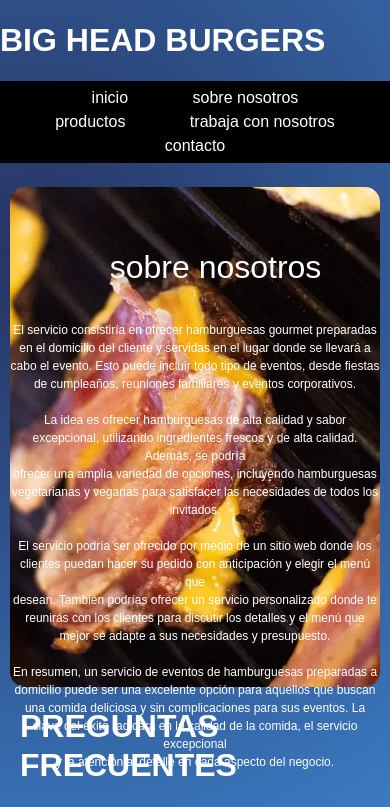
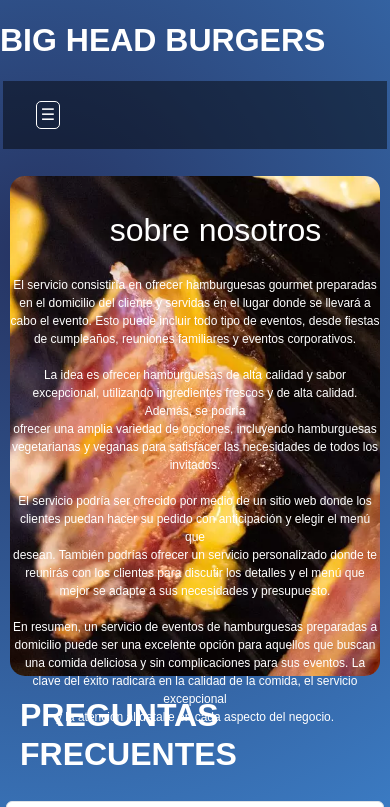
Before and after one commit to LennoxAltbach/Coderhouse, a website: page pages/sobre-nosotros.html in a window 390 px wide. Shown: the top 807 px of the page. Drawn offline with nearby package versions, Linux system fonts and the light colour scheme.

Commit message:
menu hamburguesa

```diff
--- a/pages/sobre-nosotros.html
+++ b/pages/sobre-nosotros.html
@@ -9,18 +9,29 @@
     <link href="https://cdn.jsdelivr.net/npm/bootstrap@5.3.0-alpha3/dist/css/bootstrap.min.css" rel="stylesheet" integrity="sha384-KK94CHFLLe+nY2dmCWGMq91rCGa5gtU4mk92HdvYe+M/SXH301p5ILy+dN9+nJOZ" crossorigin="anonymous">
     <title>BIG HEAD BURGERS/ Sobre nosotros</title>
     <link rel="shortcut icon" href="../imagenes/logo1.ico">
-    <link rel="stylesheet" href="../estilo.css/index.css">
+    <link rel="stylesheet" href="../css/index.css">
 </head>
 <body>
   <header>
     <h1 class="titulo-BS"> BIG HEAD BURGERS</h1>
     <nav>
+      <div class="menu-toggle-container">
+        <input type="checkbox" id="menu-toggle">
+        <label for="menu-toggle" class="menu-icon">&#9776;</label>
+        <ul class="menu-mobile">
+          <li><a href="../index.html" class="sinsub">inicio</a></li>
+          <li><a href="./sobre-nosotros.html" class="sinsub">sobre nosotros</a></li>
+          <li><a href="./productos.html" class="sinsub">productos</a></li>
+          <li><a href="./trabaja-con-nosotros.html" class="sinsub">trabaja con nosotros</a></li>
+          <li><a href="./contacto.html" class="sinsub">contacto</a></li>
+        </ul>
+      </div>
       <ul class="menu">
         <li><a href="../index.html" class="sinsub">inicio</a></li>
-        <li><a href="../pages/sobre-nosotros.html" class="sinsub">sobre nosotros</a></li>
-        <li><a href="../pages/productos.html" class="sinsub">productos</a></li>
-        <li><a href="../pages/trabaja-con-nosotros.html" class="sinsub">trabaja con nosotros</a></li>
-        <li><a href="../pages/contacto.html" class="sinsub">contacto</a></li>
+        <li><a href="./sobre-nosotros.html" class="sinsub">sobre nosotros</a></li>
+        <li><a href="./productos.html" class="sinsub">productos</a></li>
+        <li><a href="./trabaja-con-nosotros.html" class="sinsub">trabaja con nosotros</a></li>
+        <li><a href="./contacto.html" class="sinsub">contacto</a></li>
       </ul>
     </nav>
   </header>
--- a/scss/estilo.scss
+++ b/scss/estilo.scss
@@ -120,7 +120,7 @@ footer {
 	color: $color_2;
 	padding: 20px;
 	margin-top: 40px;
-}
+
     .container1 {
         max-width: 1200px;
         margin: 0 auto;
@@ -128,11 +128,13 @@ footer {
         align-items: center;
         justify-content: space-between;
     }
+
     .contact-info {
         a {
             color: $color_2;
             text-decoration: none;
             margin-right: 20px;
+
             &:hover {
                 text-decoration: underline;
             }
@@ -141,6 +143,9 @@ footer {
             margin-right: 10px;
         }
     }
+}
+
+
 p {
 	margin: 0;
 }
@@ -203,7 +208,45 @@ p {
 	object-fit: cover;
 	border-radius: 15px;
 }
+
+.menu-toggle-container {
+    display: none;
+}
 @media only screen and (max-width:450px) {
+    nav {
+        .menu-toggle-container{
+            display: flex;
+            background: rgba(0, 0, 0, 0.466);
+            padding: 20px;
+            transition: all 0.3s ease;
+
+            input{
+                opacity: 0;
+            }
+
+            label {
+                border: 1px solid #fff;
+                border-radius: 5px;
+                color:white;
+                padding: 1px 3px 1px 3px;
+                display: flex;
+                width: 24px;
+                justify-content: center;
+                height: 28px;
+            }
+
+            ul li::marker{
+               color: white;
+            }
+        }
+        .menu, .menu-mobile {
+            display: none;
+        }
+        .menu-toggle-container input[type="checkbox"]:checked + label ~ .menu-mobile {
+            display: block;
+        }
+    }
+
 	.foto-incio {
 		width: 92%;
 		height: 500px;
@@ -221,11 +264,12 @@ p {
 		}
 	}
 	.sobre-nosotros {
+        position: relative;
 		h2 {
 			font-size: 2rem;
 			color: $color_1;
 			position: absolute;
-			top: 27%;
+            top: 3%;
 			left: 23%;
 			text-align: center;
 		}
@@ -240,7 +284,7 @@ p {
 		}
 		p {
 			position: absolute;
-			top: 38%;
+			top: 20%;
 			font-size: 0.75rem;
 			text-align: center;
 		}
```
Also changed, not shown: index.html (+15 -4 lines), pages/contacto.html (+16 -5 lines), pages/productos.html (+16 -5 lines), pages/trabaja-con-nosotros.html (+16 -5 lines), css/index.css, estilo.css/index.css (deleted). Lines whose indentation alone changed are shown as unchanged.
